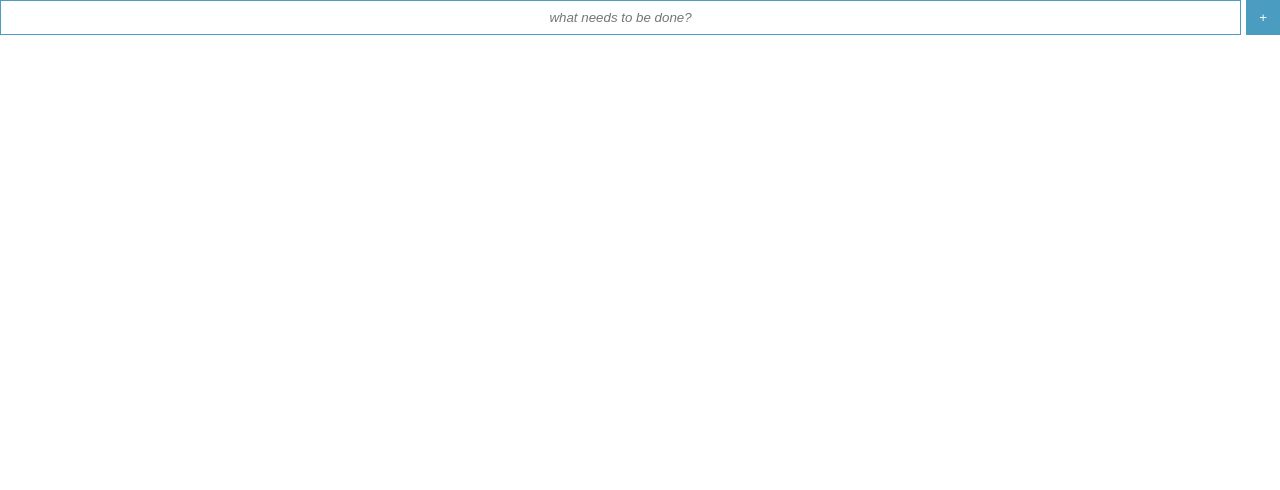
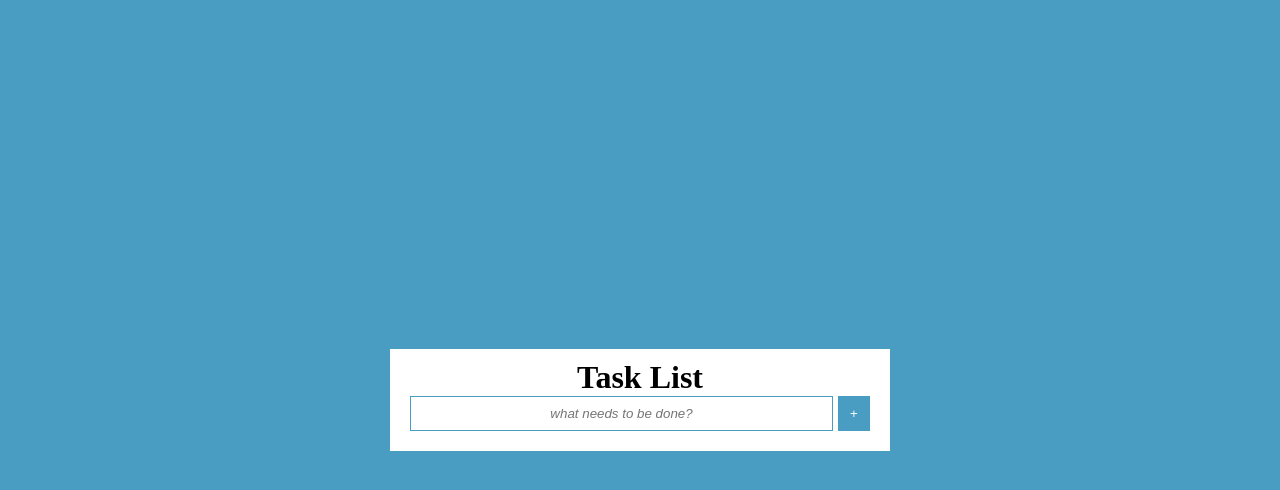
Before and after one commit to DrPoseidon/todo-react-fsd, a React (Vite) app: page / in a window 1280 px wide. Shown: the top 490 px of the page. Built offline with nearby package versions, Linux system fonts and the light colour scheme.

Commit message:
поправил дизайн

```diff
--- a/src/1_app/App.tsx
+++ b/src/1_app/App.tsx
@@ -1,11 +1,15 @@
 import { TaskList } from "@/pages/task-list";
 
-import './styles.css';
+import "./styles.css";
 
 export default function App() {
   return (
-    <>
-      <TaskList/>
-    </>
-  )
+    <div className="app-container">
+      <div className="task-list-wrapper">
+        <h1>Task List</h1>
+
+        <TaskList />
+      </div>
+    </div>
+  );
 }
--- a/src/1_app/styles.css
+++ b/src/1_app/styles.css
@@ -1,9 +1,26 @@
 * {
-    --accent-color-light: #4eb1e1;
-    --accent-color: #4a9cc1;
-    --accent-color-dark: #2d6995;
+  --accent-color-light: #4eb1e1;
+  --accent-color: #499cc2;
+  --accent-color-dark: #2d6995;
 
-    padding: 0;
-    margin: 0;
-    box-sizing: border-box;
+  padding: 0;
+  margin: 0;
+  box-sizing: border-box;
 }
+
+.app-container {
+  min-height: 100vh;
+  background-color: var(--accent-color);
+  display: flex;
+  justify-content: center;
+  align-items: center;
+  padding: 20px;
+}
+
+.task-list-wrapper {
+  width: 100%;
+  max-width: 500px;
+  background-color: #fff;
+  padding: 10px 20px;
+  text-align: center;
+}
--- a/src/2_pages/task-list/ui/styles.css
+++ b/src/2_pages/task-list/ui/styles.css
@@ -1,7 +1,9 @@
-.task-list {}
+.task-list__input {
+  display: flex;
+  flex-direction: row;
+  gap: 5px;
+}
 
-.task-list__input {
-    display: flex;
-    flex-direction: row;
-    gap: 5px;
+.task-list__tasks {
+  margin-top: 10px;
 }
--- a/src/2_pages/task-list/ui/task-list.tsx
+++ b/src/2_pages/task-list/ui/task-list.tsx
@@ -43,6 +43,7 @@ export default function TaskList() {
       <AddTask addTask={handleAddTask} />
 
       <TasksList
+        className="task-list__tasks"
         tasks={tasks}
         toggleTaskCompleted={handleToggleTaskCompleted}
         onEditTask={handleEditTask}
--- a/src/5_entities/task/ui/tasks-list/index.tsx
+++ b/src/5_entities/task/ui/tasks-list/index.tsx
@@ -3,6 +3,7 @@ import TaskRow from "@/entities/task/ui/task-row";
 import { TTasks } from "@/shared/types";
 
 interface Props {
+  className?: string;
   tasks: TTasks;
   toggleTaskCompleted: (task: TTask) => void;
   onEditTask: (task: TTask) => void;
@@ -10,13 +11,14 @@ interface Props {
 }
 
 export default function TasksList({
+  className,
   tasks,
   toggleTaskCompleted,
   onEditTask,
   onRemoveTask,
 }: Props) {
   return (
-    <div className="tasks-list">
+    <div className={`tasks-list ${className || ""}`}>
       {Object.values(tasks).map((task) => (
         <TaskRow
           key={task.id}
```
